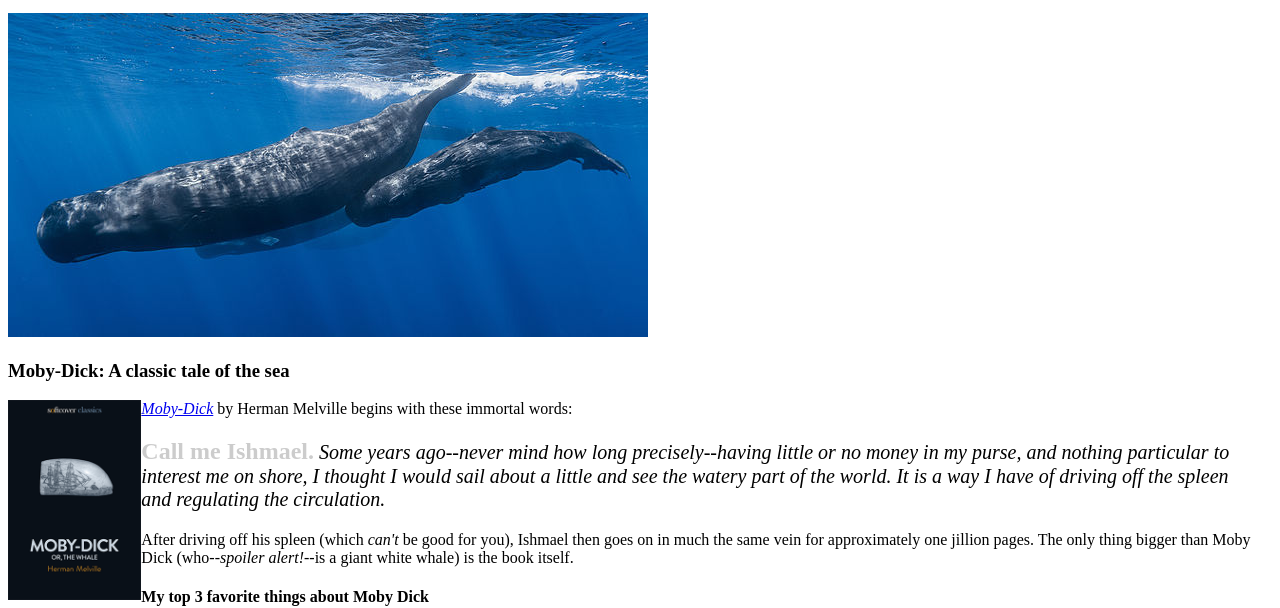
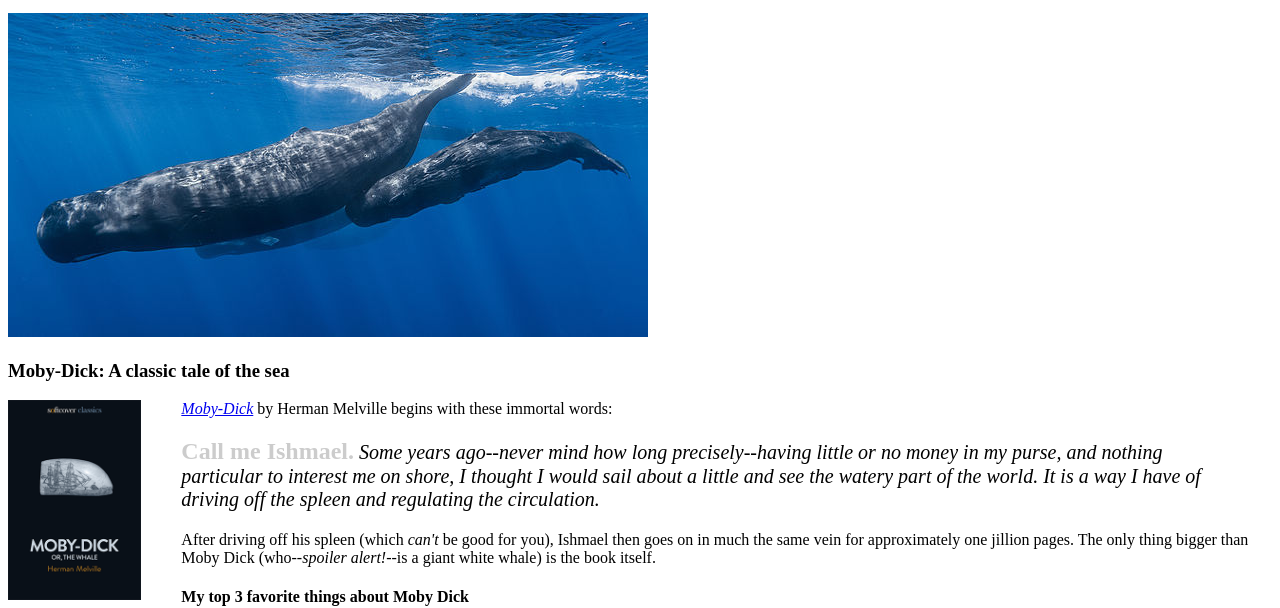
Before and after one commit to bitbybill/sample_website, a plain HTML site: page moby_dick.html in a window 1280 px wide. Shown: the part 210-818 px from the top of the page. Drawn offline with Linux system fonts and the light colour scheme.

Commit message:
Fix error

```diff
--- a/moby_dick.html
+++ b/moby_dick.html
@@ -24,7 +24,7 @@
     <a href="https://commons.wikimedia.org/wiki/File:Sperm_whale_pod.jpg"><img src="images/sperm_whales.jpg" alt="Sperm whales"></a>
     <div>
         <h3>Moby-Dick: A classic tale of the sea</h3>
-        <a href="https://www.softcover.io/read/6070fb03/moby-dick" target="_blank" rel="noopener"><img src="images/moby_dick.png" alt="Moby Dick" height="200px" style="float: left;" "margin: 0 40px 0 0";></a>
+        <a href="https://www.softcover.io/read/6070fb03/moby-dick" target="_blank" rel="noopener"><img src="images/moby_dick.png" alt="Moby Dick" height="200px" style="float: left; margin: 0 40px 0 0;"></a>
         <p>
             <a href="https://www.softcover.io/read/6070fb03/moby-dick" target="_blank" rel="noopener">
                 <em>Moby-Dick</em></a>
```
